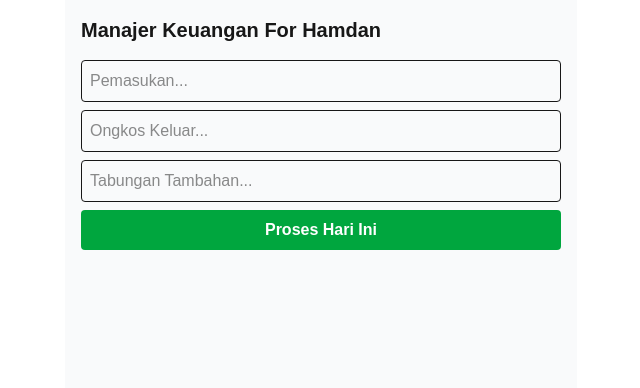
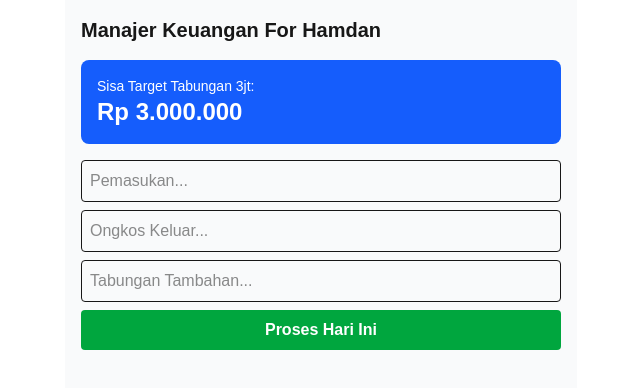
Before and after one commit to fatwahrizkia-ctrl/forhamdan, a Next.js app: page / in a window 1280 px wide. Shown: the top 388 px of the page, without its empty margins (319-959 px from the left). Built offline with nearby package versions, Linux system fonts and the light colour scheme.

Commit message:
Update fitur keuangan terbaru dengan target tabungan

```diff
--- a/app/page.tsx
+++ b/app/page.tsx
@@ -7,6 +7,8 @@ export default function Home() {
   const [ongkos, setOngkos] = useState("");
   const [extra, setExtra] = useState("");
   const [openDates, setOpenDates] = useState<string[]>([]);
+
+  const targetBulanan = 3000000;
 
   useEffect(() => {
     const saved = localStorage.getItem("keuangan-hamdan");
@@ -62,6 +64,9 @@ export default function Home() {
     localStorage.setItem("keuangan-hamdan", JSON.stringify(updated));
   };
 
+  const totalTabunganTerkumpul = data.reduce((sum, item) => sum + item.tabungan + item.e, 0);
+  const sisaTarget = Math.max(0, targetBulanan - totalTabunganTerkumpul);
+
   const toggleDate = (date: string) => {
     setOpenDates(prev => prev.includes(date) ? prev.filter(d => d !== date) : [...prev, date]);
   };
@@ -74,6 +79,13 @@ export default function Home() {
   return (
     <main className="p-4 max-w-lg mx-auto bg-gray-50 min-h-screen">
       <h1 className="text-xl font-bold mb-4">Manajer Keuangan For Hamdan</h1>
+
+      {/* Panel Target Tabungan */}
+      <div className="bg-blue-600 text-white p-4 rounded-lg mb-4">
+        <p className="text-sm">Sisa Target Tabungan 3jt:</p>
+        <h2 className="text-2xl font-bold">Rp {sisaTarget.toLocaleString('id-ID')}</h2>
+      </div>
+
       <div className="space-y-2 mb-6">
         <input className="border p-2 w-full rounded" placeholder="Pemasukan..." value={pemasukan} onChange={(e) => setPemasukan(formatRupiah(e.target.value))} />
         <input className="border p-2 w-full rounded" placeholder="Ongkos Keluar..." value={ongkos} onChange={(e) => setOngkos(formatRupiah(e.target.value))} />
```
